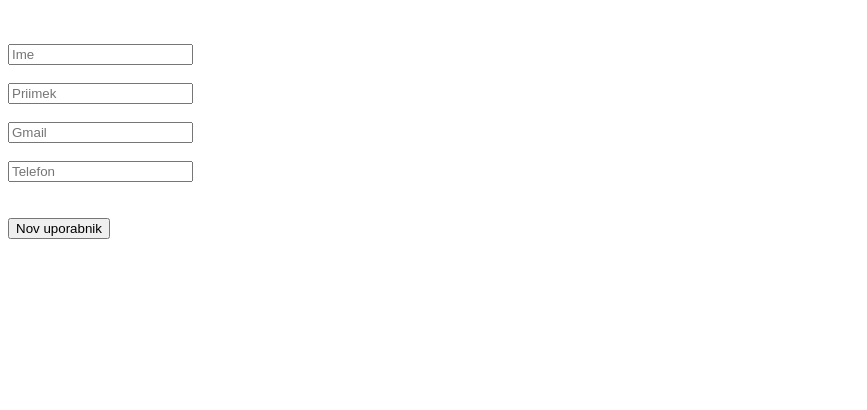
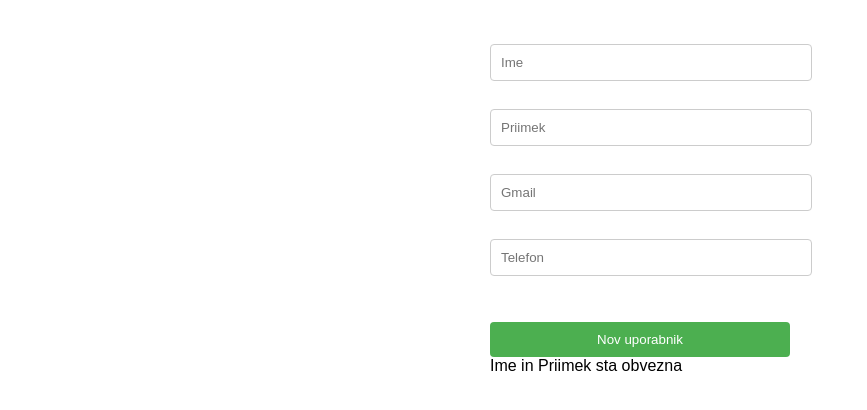
Before and after one commit to tinkaracelesnik/Praksa, a PHP site: page /dodaj.php in a window 1280 px wide. Shown: the top 410 px of the page, without its empty margins (0-867 px from the left). Run offline with PHP 8.4, Linux system fonts and the light colour scheme.

Commit message:
Add files via upload

```diff
--- a/dodaj.php
+++ b/dodaj.php
@@ -4,30 +4,79 @@
     <meta charset="UTF-8">
     <meta http-equiv="X-UA-Compatible" content="IE=edge">
     <meta name="viewport" content="width=device-width, initial-scale=1.0">
-    <title>Document</title>
+    <title>DEBIAN 11 IMENIK</title>
+    <style>
+        body {
+            font-family: Arial, sans-serif;
+        }
+
+        form.loginForm {
+            width: 300px;
+            margin: 0 auto;
+        }
+
+        form.loginForm input[type="text"] {
+            width: 100%;
+            padding: 10px;
+            margin-bottom: 10px;
+            border: 1px solid #ccc;
+            border-radius: 4px;
+        }
+
+        form.loginForm button[type="submit"] {
+            width: 100%;
+            padding: 10px;
+            background-color: #4CAF50;
+            color: white;
+            border: none;
+            border-radius: 4px;
+            cursor: pointer;
+        }
+
+        form.loginForm button[type="submit"]:hover {
+            background-color: #45a049;
+        }
+    </style>
 </head>
 <body>
     <br><br>
-<form class="loginForm" action="#" method="POST">
-            <input type="text" name="ime" placeholder="Ime"> <br>
-            <br>
-            <input type="text" name="priimek" placeholder="Priimek"><br>
-<br>
-            <input type="text" name="gmail" placeholder="Gmail"> <br>
-            <br>
-            <input type="text" name="telefon" placeholder="Telefon"><br>
-            <br><br>
-            <button type="submit">Nov uporabnik</button>
-            <?php
-                if(isset($_POST['ime']) && isset($_POST['priimek'])){
-                    $conn = new mysqli("localhost", "root", "", "menik");
-                    $sql = "INSERT INTO uporabniki VALUES (NULL, '$_POST[ime]','$_POST[priimek]', '$_POST[gmail]', '$_POST[telefon]');";
-                    $result = $conn->query($sql);
-                    header("Location: index.php");
-                }
-            ?>
-</form>
+    <form class="loginForm" action="#" method="POST">
+        <input type="text" name="ime" placeholder="Ime"> <br><br>
+        <input type="text" name="priimek" placeholder="Priimek"><br><br>
+        <input type="text" name="gmail" placeholder="Gmail"> <br><br>
+        <input type="text" name="telefon" placeholder="Telefon"><br><br><br>
+        <button type="submit">Nov uporabnik</button>
+        <?php
+$servername = "localhost";
+$username = "root";
+$password = "";
+$dbname = "menik";
 
+$conn = new mysqli($servername, $username, $password, $dbname);
 
+if ($conn->connect_error) {
+  die("Connection failed: " . $conn->connect_error);
+}
+
+if (isset($_POST['ime']) && isset($_POST['priimek'])) {
+  $ime = $_POST['ime'];
+  $priimek = $_POST['priimek'];
+  $gmail = $_POST['gmail'];
+  $telefon = $_POST['telefon'];
+
+  $sql = "INSERT INTO uporabniki (ime, priimek, gmail, telefon) VALUES ('$ime', '$priimek', '$gmail', '$telefon')";
+
+  if ($conn->query($sql) === TRUE) {
+    echo "Novi uporabnik uspešno ustvarjen";
+  } else {
+    echo "Napaka: " . $sql . "<br>" . $conn->error;
+  }
+} else {
+  echo "Ime in Priimek sta obvezna";
+}
+
+$conn->close();
+?>
+    </form>
 </body>
 </html>
```
Also changed, not shown: index.php (+49 -12 lines), isci.php (+54 -25 lines).
